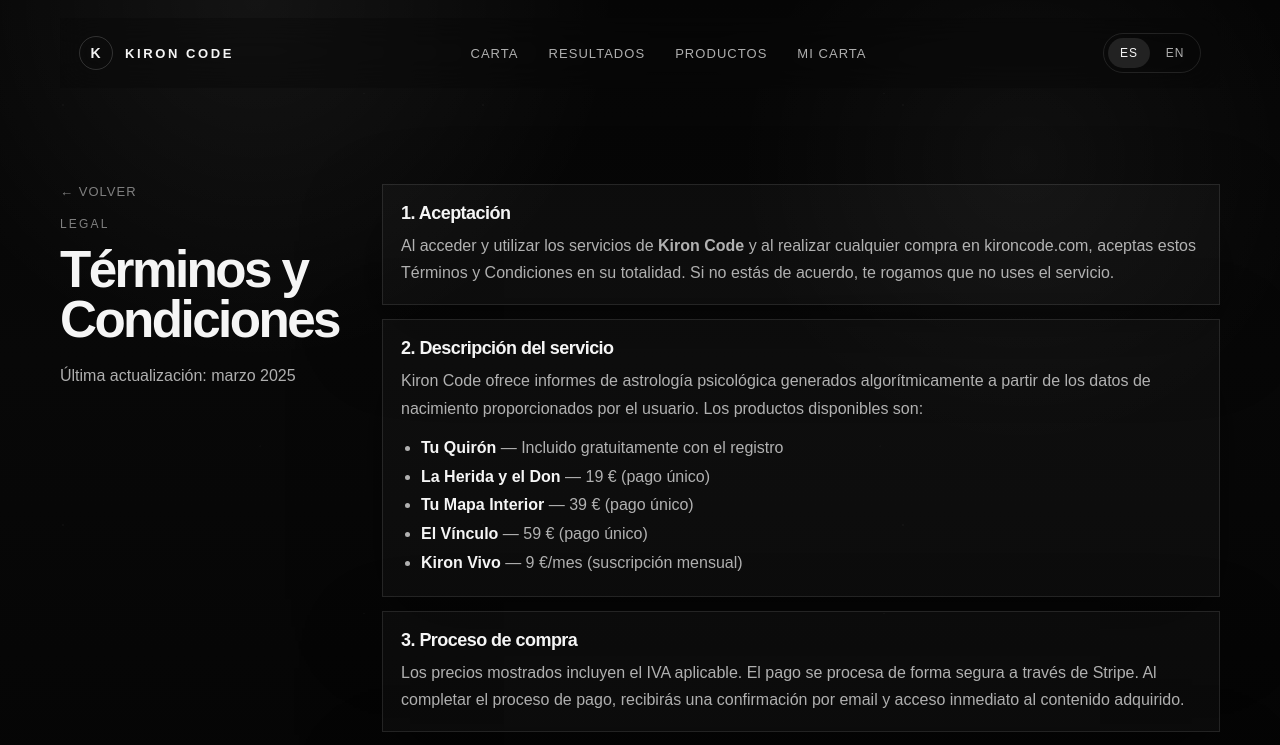
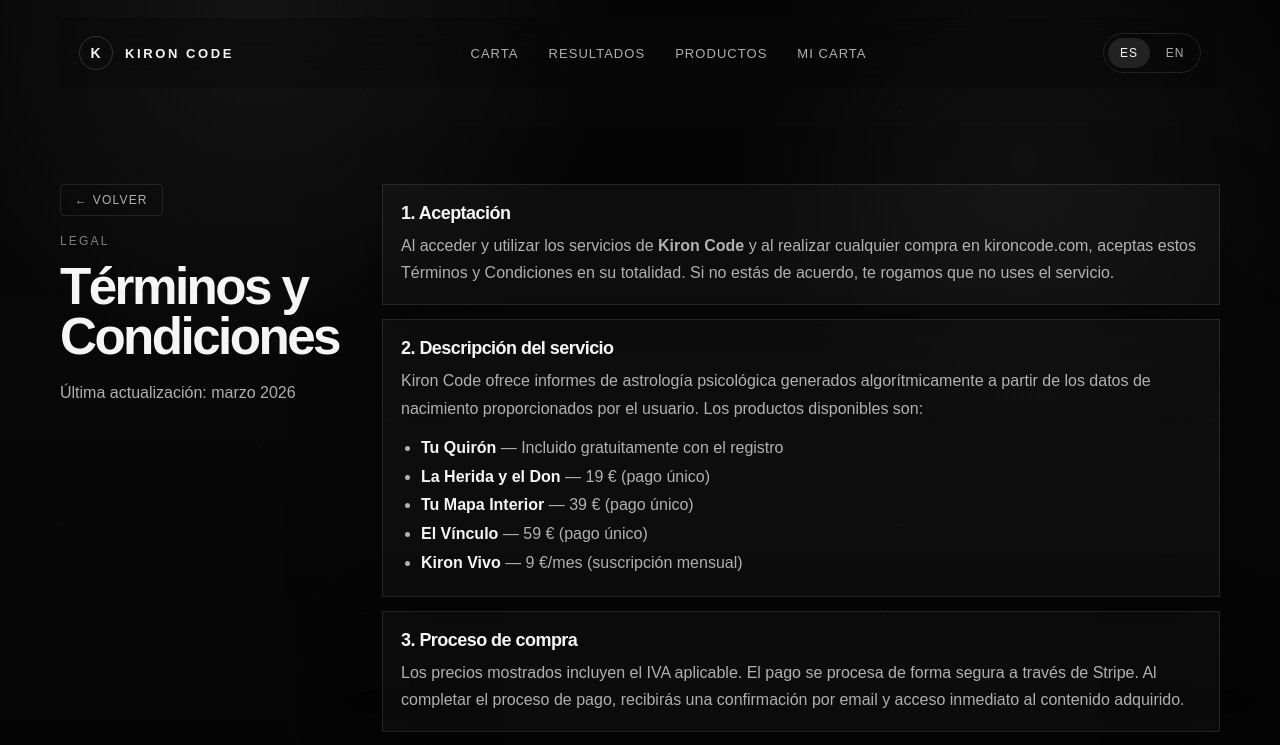
Before and after one commit to XabierUV/Kiron-code-Fronted, a Next.js app: page /terminos in a window 1280 px wide. Shown: the top 745 px of the page. Built offline with nearby package versions, Linux system fonts and the light colour scheme.

Commit message:
fix: back button style + update date to march 2026 on legal pages

```diff
--- a/app/aviso-legal/page.tsx
+++ b/app/aviso-legal/page.tsx
@@ -33,13 +33,13 @@ export default function AvisoLegalPage() {
             <button
               type="button"
               onClick={() => router.back()}
-              style={{ background: "none", border: "none", color: "var(--text-faint)", fontSize: "13px", letterSpacing: "0.08em", textTransform: "uppercase", padding: "0 0 18px", cursor: "pointer", display: "flex", alignItems: "center", gap: "6px" }}
+              style={{ background: "none", border: "1px solid var(--line)", color: "var(--text-soft)", fontSize: "12px", letterSpacing: "0.1em", textTransform: "uppercase", padding: "8px 14px", cursor: "pointer", display: "inline-flex", alignItems: "center", gap: "6px", marginBottom: "18px", borderRadius: "4px" }}
             >
               ← Volver
             </button>
             <p className="sectionLabel">Legal</p>
             <h1 className="sectionTitle">Aviso Legal</h1>
-            <p className="sectionText">Última actualización: marzo 2025</p>
+            <p className="sectionText">Última actualización: marzo 2026</p>
           </div>
 
           <div className="resultsPanel">
--- a/app/privacidad/page.tsx
+++ b/app/privacidad/page.tsx
@@ -33,13 +33,13 @@ export default function PrivacidadPage() {
             <button
               type="button"
               onClick={() => router.back()}
-              style={{ background: "none", border: "none", color: "var(--text-faint)", fontSize: "13px", letterSpacing: "0.08em", textTransform: "uppercase", padding: "0 0 18px", cursor: "pointer", display: "flex", alignItems: "center", gap: "6px" }}
+              style={{ background: "none", border: "1px solid var(--line)", color: "var(--text-soft)", fontSize: "12px", letterSpacing: "0.1em", textTransform: "uppercase", padding: "8px 14px", cursor: "pointer", display: "inline-flex", alignItems: "center", gap: "6px", marginBottom: "18px", borderRadius: "4px" }}
             >
               ← Volver
             </button>
             <p className="sectionLabel">Legal</p>
             <h1 className="sectionTitle">Política de Privacidad</h1>
-            <p className="sectionText">Última actualización: marzo 2025</p>
+            <p className="sectionText">Última actualización: marzo 2026</p>
           </div>
 
           <div className="resultsPanel">
--- a/app/terminos/page.tsx
+++ b/app/terminos/page.tsx
@@ -33,13 +33,13 @@ export default function TerminosPage() {
             <button
               type="button"
               onClick={() => router.back()}
-              style={{ background: "none", border: "none", color: "var(--text-faint)", fontSize: "13px", letterSpacing: "0.08em", textTransform: "uppercase", padding: "0 0 18px", cursor: "pointer", display: "flex", alignItems: "center", gap: "6px" }}
+              style={{ background: "none", border: "1px solid var(--line)", color: "var(--text-soft)", fontSize: "12px", letterSpacing: "0.1em", textTransform: "uppercase", padding: "8px 14px", cursor: "pointer", display: "inline-flex", alignItems: "center", gap: "6px", marginBottom: "18px", borderRadius: "4px" }}
             >
               ← Volver
             </button>
             <p className="sectionLabel">Legal</p>
             <h1 className="sectionTitle">Términos y Condiciones</h1>
-            <p className="sectionText">Última actualización: marzo 2025</p>
+            <p className="sectionText">Última actualización: marzo 2026</p>
           </div>
 
           <div className="resultsPanel">
```
